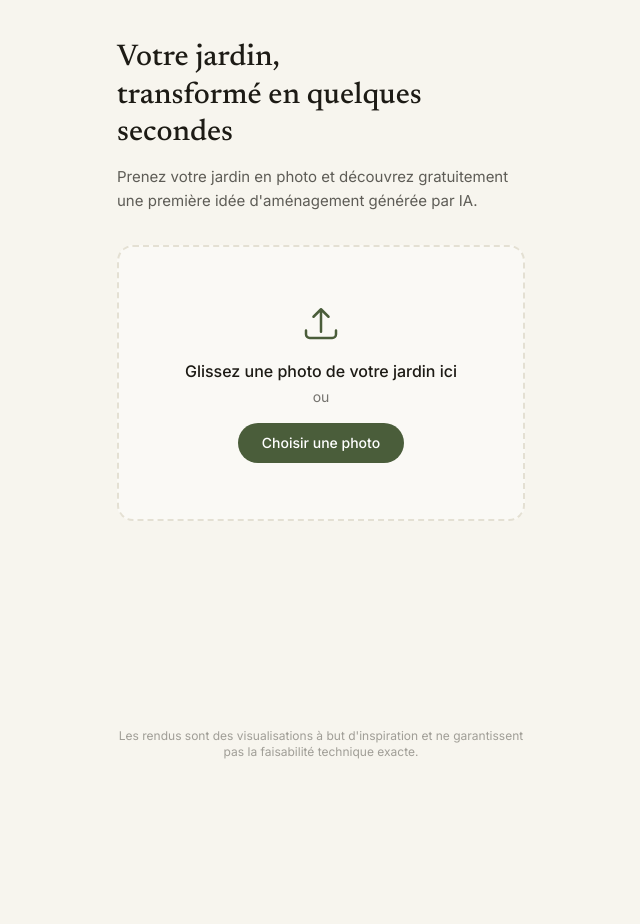
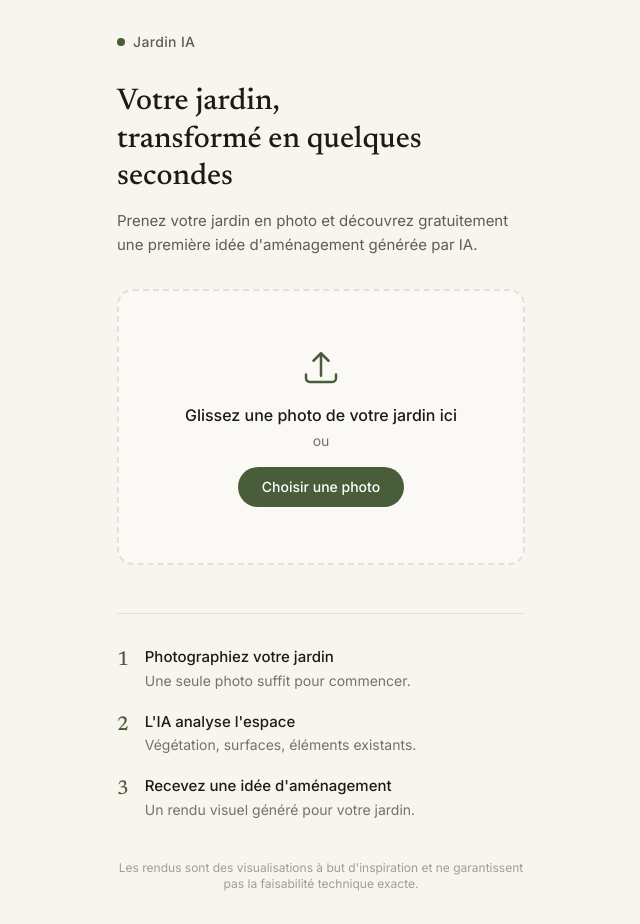
Before and after one commit to lazaridesromain-ux/Jardin-ia-, a Next.js app: page / in a window 1280 px wide. Shown: the whole page, without its empty margins (319-959 px from the left). Before the commit the page ends 800 px from the top, so only its background shows below. Built offline with nearby package versions, Linux system fonts and the light colour scheme.

Commit message:
Update page.tsx

```diff
--- a/app/page.tsx
+++ b/app/page.tsx
@@ -2,6 +2,24 @@
 
 import { useState } from "react";
 import UploadZone from "@/components/UploadZone";
+
+const steps = [
+  {
+    number: "1",
+    title: "Photographiez votre jardin",
+    text: "Une seule photo suffit pour commencer.",
+  },
+  {
+    number: "2",
+    title: "L'IA analyse l'espace",
+    text: "Végétation, surfaces, éléments existants.",
+  },
+  {
+    number: "3",
+    title: "Recevez une idée d'aménagement",
+    text: "Un rendu visuel généré pour votre jardin.",
+  },
+];
 
 export default function Home() {
   const [preview, setPreview] = useState<{ file: File; url: string } | null>(
@@ -9,7 +27,14 @@ export default function Home() {
   );
 
   return (
-    <main className="mx-auto flex min-h-screen max-w-md flex-col px-5 py-10">
+    <main className="mx-auto flex min-h-screen max-w-md flex-col px-5 py-8">
+      <div className="mb-8 flex items-center gap-2">
+        <div className="h-2 w-2 rounded-full bg-olive" />
+        <span className="text-sm font-medium tracking-wide text-ink/70">
+          Jardin IA
+        </span>
+      </div>
+
       <header className="mb-8">
         <p className="font-display text-3xl leading-tight text-ink">
           Votre jardin,
@@ -52,7 +77,21 @@ export default function Home() {
         </div>
       )}
 
-      <p className="mt-auto pt-10 text-center text-xs text-ink/40">
+      <section className="mt-12 flex flex-col gap-5 border-t border-line pt-8">
+        {steps.map((step) => (
+          <div key={step.number} className="flex gap-4">
+            <span className="font-display text-xl text-olive">
+              {step.number}
+            </span>
+            <div>
+              <p className="text-[15px] font-medium text-ink">{step.title}</p>
+              <p className="mt-0.5 text-sm text-ink/60">{step.text}</p>
+            </div>
+          </div>
+        ))}
+      </section>
+
+      <p className="mt-10 text-center text-xs text-ink/40">
         Les rendus sont des visualisations à but d&apos;inspiration et ne
         garantissent pas la faisabilité technique exacte.
       </p>
```
